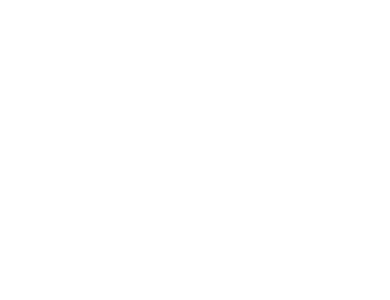
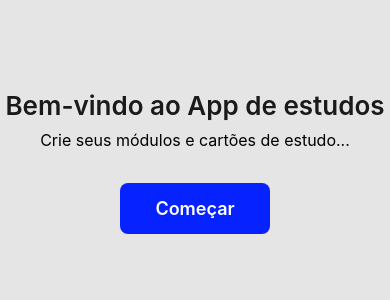
Before and after one commit to sampaio-fernando/App_React-Native, a React Native app in the folder app-react/: screen /telaLogin in a window 390 px wide. Shown: the top 300 px of the page. Built offline with nearby package versions, Linux system fonts and the light colour scheme.

Commit message:
implementando-navegacao

```diff
--- a/app-react/App.js
+++ b/app-react/App.js
@@ -1,20 +1,20 @@
 import { StatusBar } from 'expo-status-bar';
 import { StyleSheet, Text, View } from 'react-native';
+import {NavigationContainer} from "@react-navigation/native";
+import {createStackNavigator} from "@react-navigation/stack";
+import TelaInicial from './screens/TelaInicial';
+import TelaLogin from './screens/TelaLogin';
+
+const Stack = createStackNavigator();
 
 export default function App() {
+
   return (
-    <View style={styles.container}>
-
-      <StatusBar style="auto" />
-    </View>
+    <NavigationContainer>
+      <Stack.Navigator screenOptions={{ headerShown: false }}>
+        <Stack.Screen name="telaLogin" component={TelaLogin} />
+        <Stack.Screen name="telaInicial" component={TelaInicial} />
+      </Stack.Navigator>
+    </NavigationContainer>
   );
 }
-
-const styles = StyleSheet.create({
-  container: {
-    flex: 1,
-    backgroundColor: '#fff',
-    alignItems: 'center',
-    justifyContent: 'center',
-  },
-});
--- /dev/null
+++ b/app-react/screens/TelaInicial.js
@@ -0,0 +1,18 @@
+import React from "react";
+import {View, Text, TouchableOpacity, StyleSheet} from "react-native";
+
+export default function TelaInicial(navigation){
+
+
+    return(
+        <View>
+            <Text>Bem-vindo à tela inicial...</Text>
+        </View>
+    );
+}
+
+const styles = StyleSheet.create({
+    container:{
+
+    }
+})
--- /dev/null
+++ b/app-react/screens/TelaLogin.js
@@ -0,0 +1,45 @@
+import React from "react";
+import {View, Text, TouchableOpacity, StyleSheet} from "react-native";
+
+export default function TelaLogin({navigation}){
+
+    return(
+        <View style={styles.container}>
+            <Text style={styles.title}>Bem-vindo ao App de estudos</Text>
+            <Text style={{margin: 3, fontSize: 16}}>
+                Crie seus módulos e cartões de estudo...
+            </Text>
+
+            <TouchableOpacity style={styles.button}
+                onPress={() => navigation.navigate('telaInicial')}>
+                <Text style={{fontSize: 18, fontWeight: '600', color: "white"}}>
+                    Começar
+                </Text>
+            </TouchableOpacity>
+
+        </View>
+    );
+}
+
+const styles = StyleSheet.create({
+    container:{
+        flex: 1,
+        alignItems: 'center',
+        paddingTop: 90,
+        backgroundColor: "#e5e5e5",
+    },
+    title:{
+        fontSize: 26,
+        fontWeight: '600',
+        color: '#1A1A1A',
+        marginBottom: 6,
+    },
+    button:{
+        backgroundColor: "#0623ffff",
+        padding: 15,
+        borderRadius: 8,
+        width: 150,
+        margin: 30,
+        alignItems: 'center'
+    }
+})
```
